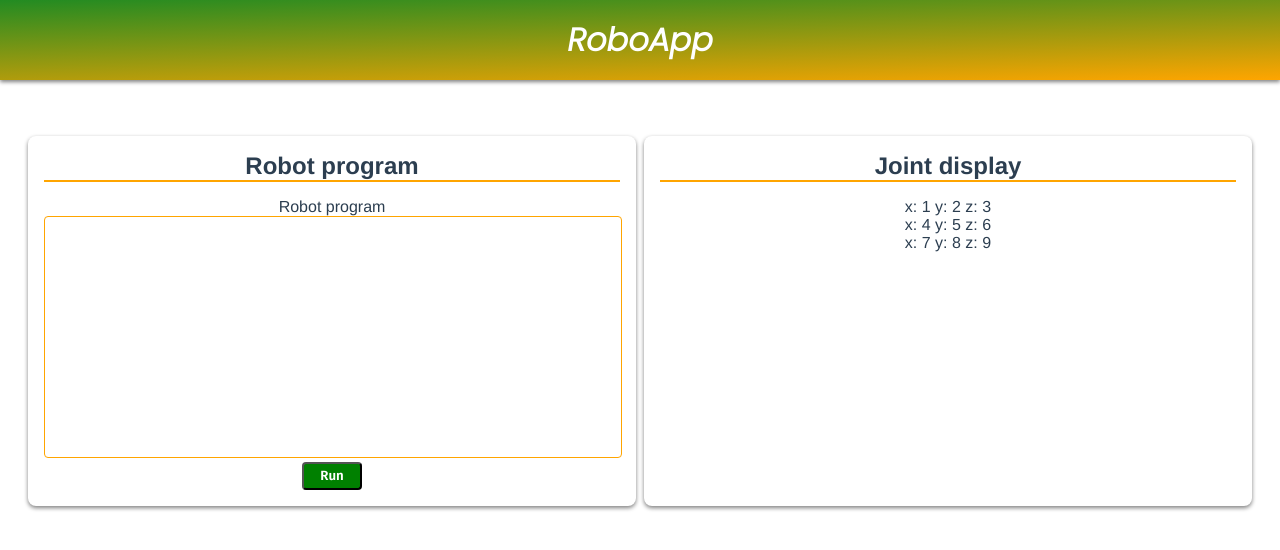
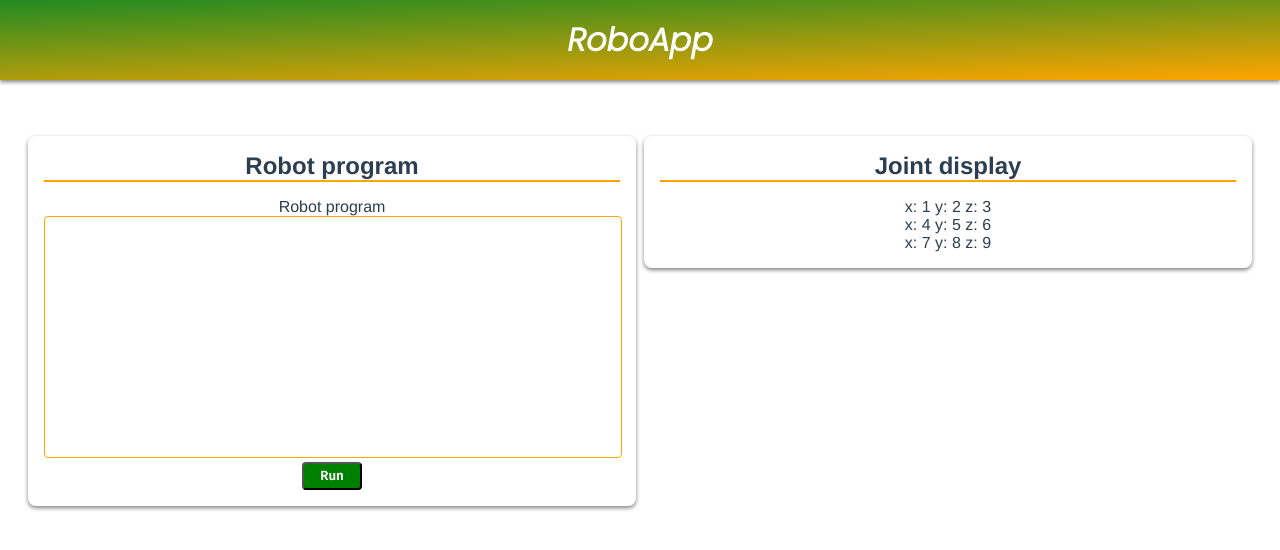
Before and after one commit to NagyEndre/RoboApp, a Vue app: page / in a window 1280 px wide. Shown: the top 550 px of the page. Built offline with nearby package versions, Linux system fonts and the light colour scheme.

Commit message:
FEAT: minimize JointDisplay height

```diff
--- a/src/components/BaseCard.vue
+++ b/src/components/BaseCard.vue
@@ -18,6 +18,7 @@ export default class BaseCard extends Vue {
 section {
   box-shadow: 0 2px 4px grey;
   width: 45%;
+  height: min-content;
   padding: 1rem;
   border-radius: 0.5rem;
   display: inline-block;
@@ -27,7 +28,7 @@ h2 {
   border-bottom: 2px solid orange;
   margin-bottom: 1rem;
 }
-@media screen and (max-width: 640px) {
+@media screen and (max-width: 800px) {
   section {
     width: 80%;
   }
```
